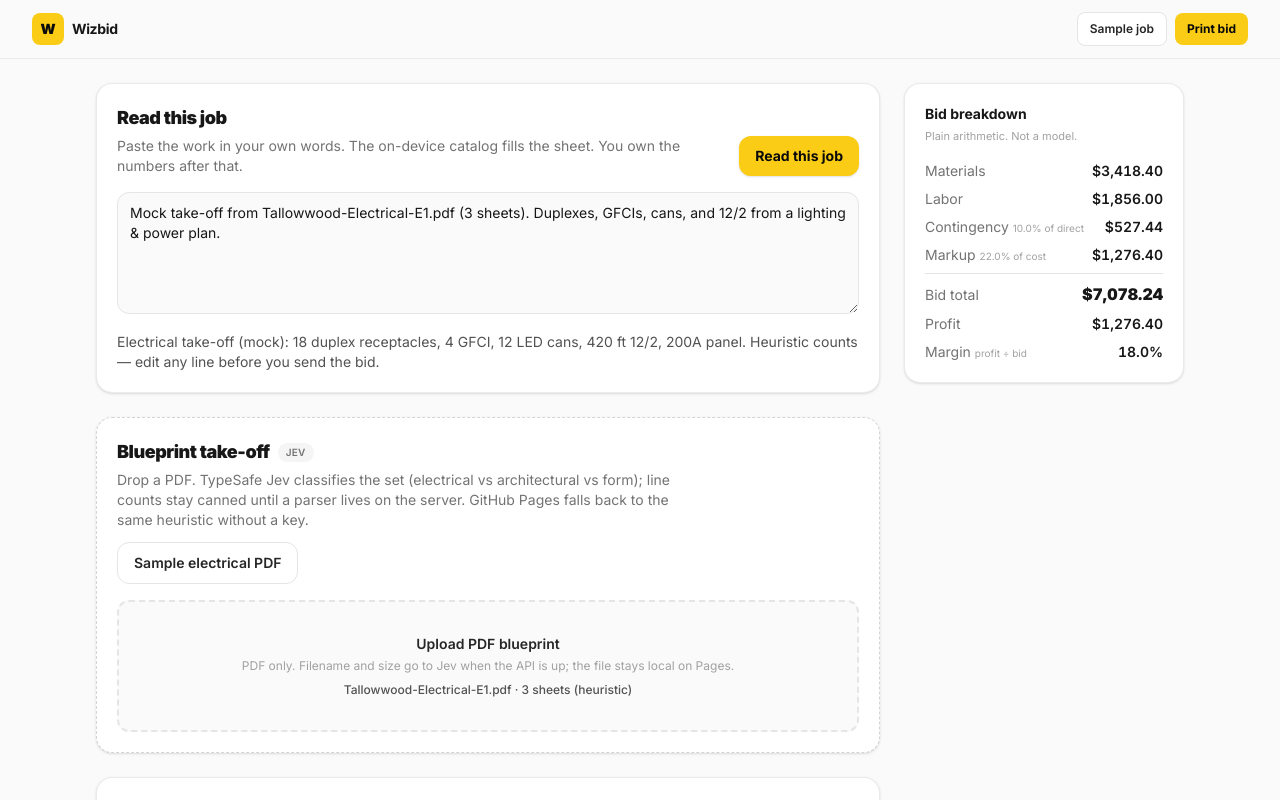
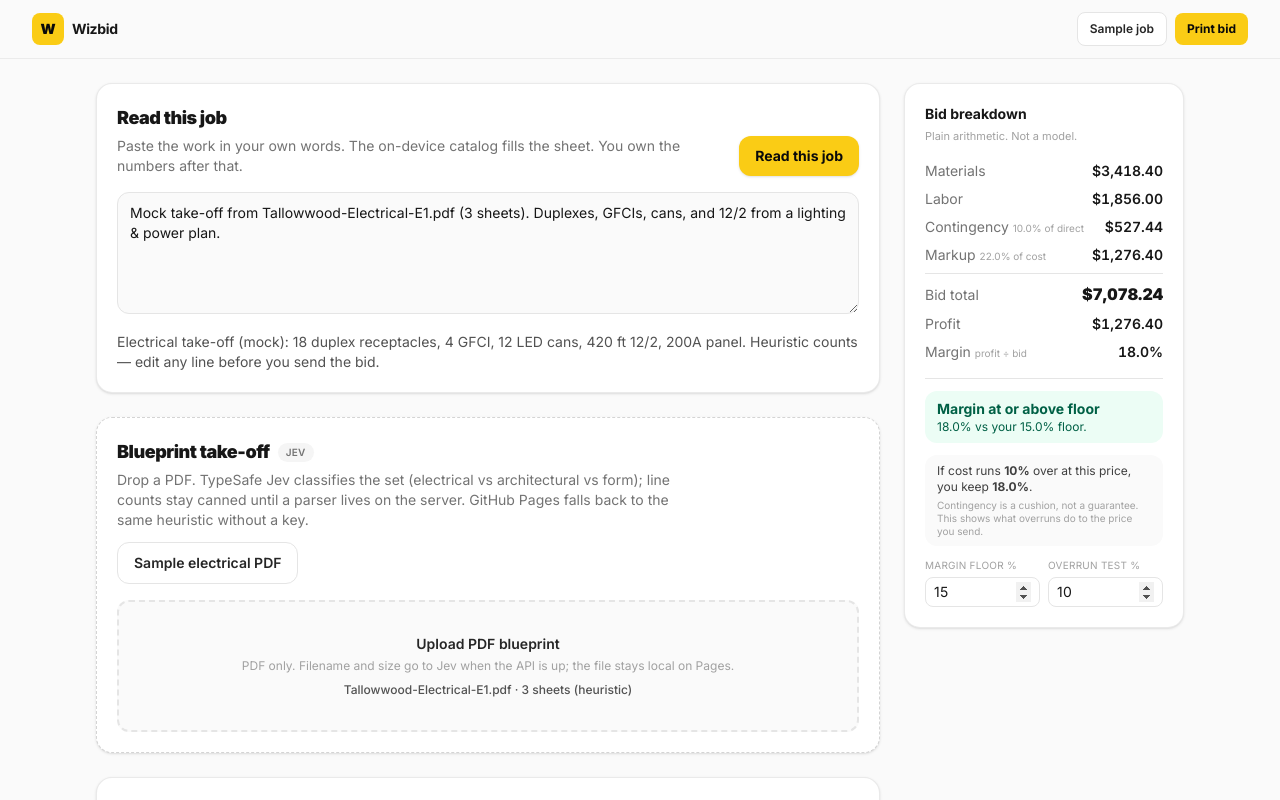
Before and after one commit to Ygali04/bidding-wizards, a React (Vite) app: page /#/bid in a window 1280 px wide. Both pictures are taken after a click on the button "Sample electrical PDF". Shown: the top 800 px of the page. Built offline with nearby package versions, Linux system fonts and the light colour scheme; no server answers.

Commit message:
Margin floor warning with one-click fix and overrun stress test
Co-Authored-By: Claude Opus 5.5 <noreply@anthropic.com>

```diff
--- a/src/lib/estimate.ts
+++ b/src/lib/estimate.ts
@@ -148,3 +148,18 @@ export function emptySqFt(): SqFtLine {
 export function emptyLabor(): LaborLine {
   return { id: newId(), role: "", hours: 1, rate: 0 };
 }
+
+/** Markup % needed so margin (markup ÷ bid) equals target %. m = t / (1 - t). */
+export function markupForMargin(targetMarginPct: number): number {
+  const t = clampPct(targetMarginPct) / 100;
+  if (t >= 1) return Infinity;
+  return roundCents((t / (1 - t)) * 100);
+}
+
+/** Margin kept if labor and materials overrun by the given %, bid price unchanged. */
+export function marginAfterOverrun(input: EstimateInput, overrunPct: number): number {
+  const b = breakdown(input);
+  if (b.bidTotal <= 0) return 0;
+  const realCost = b.direct * (1 + clampPct(overrunPct) / 100);
+  return roundCents(((b.bidTotal - realCost) / b.bidTotal) * 100);
+}
--- a/src/pages/Estimator.tsx
+++ b/src/pages/Estimator.tsx
@@ -10,6 +10,8 @@ import {
   emptySqFt,
   isSqFtLine,
   laborTotal,
+  marginAfterOverrun,
+  markupForMargin,
   materialTotal,
   sqFtArea,
   type LaborLine,
@@ -30,6 +32,8 @@ export function Estimator() {
   const [labor, setLabor] = useState<LaborLine[]>([emptyLabor()]);
   const [markupPct, setMarkupPct] = useState(DEFAULT_MARKUP);
   const [contingencyPct, setContingencyPct] = useState(DEFAULT_CONTINGENCY);
+  const [targetMargin, setTargetMargin] = useState(15);
+  const [overrunPct, setOverrunPct] = useState(10);
   const [status, setStatus] = useState<Status>({ kind: "idle" });
   const [reading, setReading] = useState(false);
 
@@ -325,6 +329,18 @@ export function Estimator() {
             <Row label="Profit" value={money(totals.profit)} />
             <Row label="Margin" value={pct(totals.marginPct)} hint="profit ÷ bid" />
           </dl>
+          <MarginGuard
+            marginPct={totals.marginPct}
+            hasBid={totals.bidTotal > 0}
+            target={targetMargin}
+            setTarget={setTargetMargin}
+            overrun={overrunPct}
+            setOverrun={setOverrunPct}
+            kept={marginAfterOverrun({ materials, labor, markupPct, contingencyPct }, overrunPct)}
+            onFix={() => setMarkupPct(markupForMargin(targetMargin))}
+          />
+          <dl className="hidden">
+          </dl>
         </aside>
       </main>
 
@@ -498,3 +514,52 @@ function Row({
     </div>
   );
 }
+
+function MarginGuard(p: {
+  marginPct: number;
+  hasBid: boolean;
+  target: number;
+  setTarget: (n: number) => void;
+  overrun: number;
+  setOverrun: (n: number) => void;
+  kept: number;
+  onFix: () => void;
+}) {
+  if (!p.hasBid) return null;
+  const thin = p.marginPct < p.target;
+  const underwater = p.kept < 0;
+  return (
+    <div className="no-print mt-4 space-y-3 border-t border-neutral-200 pt-3 text-sm">
+      <div
+        role="alert"
+        className={`rounded-xl px-3 py-2 ${thin ? "bg-red-50 text-red-800" : "bg-emerald-50 text-emerald-800"}`}
+      >
+        <div className="font-bold">{thin ? "Thin margin" : "Margin at or above floor"}</div>
+        <div className="text-xs">
+          {pct(p.marginPct)} vs your {pct(p.target)} floor.
+          {thin ? " This bid goes out below the margin you set." : ""}
+        </div>
+        {thin && (
+          <button type="button" onClick={p.onFix} className="mt-2 rounded-lg bg-red-700 px-2.5 py-1 text-xs font-bold text-white">
+            Raise markup to hit {pct(p.target)}
+          </button>
+        )}
+      </div>
+      <div className={`rounded-xl px-3 py-2 text-xs ${underwater ? "bg-red-50 text-red-800" : "bg-neutral-50 text-neutral-700"}`}>
+        If cost runs <b>{p.overrun}%</b> over at this price, you keep <b>{pct(p.kept)}</b>
+        {underwater ? " — you lose money." : "."}
+        <div className="mt-1 text-[10px] text-neutral-400">Contingency is a cushion, not a guarantee. This shows what overruns do to the price you send.</div>
+      </div>
+      <div className="grid grid-cols-2 gap-2">
+        <label className="text-[10px] uppercase tracking-wide text-neutral-400">
+          Margin floor %
+          <input type="number" min={0} step="0.5" value={p.target} onChange={(e) => p.setTarget(parseNumber(e.target.value))} className="mt-1 w-full rounded-lg border border-neutral-200 px-2 py-1 text-sm text-neutral-900" />
+        </label>
+        <label className="text-[10px] uppercase tracking-wide text-neutral-400">
+          Overrun test %
+          <input type="number" min={0} step="1" value={p.overrun} onChange={(e) => p.setOverrun(parseNumber(e.target.value))} className="mt-1 w-full rounded-lg border border-neutral-200 px-2 py-1 text-sm text-neutral-900" />
+        </label>
+      </div>
+    </div>
+  );
+}
```
Also changed, not shown: 1 other file (tests, documents, lock files or other folders).
